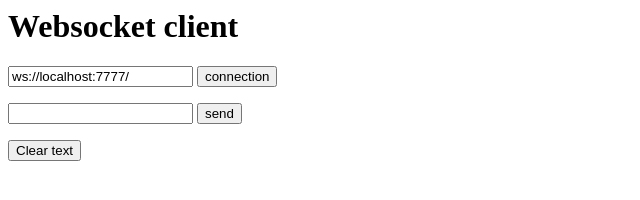
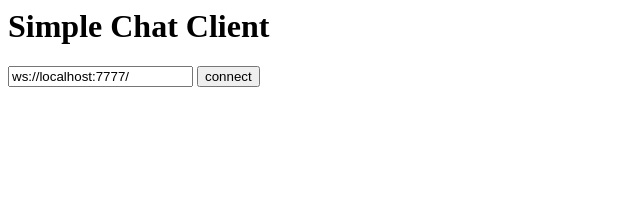
Before and after one commit to jeremyong/simple_chat_server_tutorial, a plain HTML site: page week-II/index.html in a window 1280 px wide. Shown: the whole page, without its empty margins (0-640 px from the left). Drawn offline with nearby package versions, Linux system fonts and the light colour scheme.

Commit message:
Add start script

```diff
--- a/week-II/chat_client.js
+++ b/week-II/chat_client.js
@@ -1,4 +1,9 @@
 var websocket;
+
+$(document).ready(function () {
+    $("#connected").hide();
+    $("#content").hide();
+});
 
 function connect()
 {
@@ -13,12 +18,16 @@ function connect()
 
 function disconnect() {
     websocket.close();
+    $("#connected").fadeOut();
+    $("#content").fadeOut();
 };
 
 function toggle_connection(){
     if(websocket && websocket.readyState == websocket.OPEN){
+        $("#connectbutton").html("connect");
         disconnect();
     } else {
+        $("#connectbutton").html("disconnect");
         connect();
     };
 };
--- a/week-II/index.html
+++ b/week-II/index.html
@@ -9,31 +9,26 @@
 
   <body>
     <div id="header">
-      <h1>Websocket client</h1>
+      <h1>Simple Chat Client</h1>
       <div id="status"></div>
     </div>
 
 
     <div id="navigation">
 
-      <p id="connecting">
-        <input type='text' id="server"
-               value="ws://localhost:7777/"></input>
-        <button type="button"
-                onclick="toggle_connection()">connection</button>
+      <p>
+        <input type='text' id="server" value="ws://localhost:7777/"></input>
+        <button id="connectbutton" type="button" onclick="toggle_connection()">connect</button>
       </p>
       <div id="connected">
         <p>
-          <input type='text' id="send_txt"
-                 value=></input>
-          <button type="button"
-                  onclick="sendTxt();">send</button>
+          <input type='text' id="send_txt" value=></input>
+          <button type="button" onclick="sendTxt()">send</button>
         </p>
       </div>
 
       <div id="content">
-        <button id="clear" onclick="clearScreen()"
-                >Clear text</button>
+        <button id="clear" onclick="clearScreen()">Clear text</button>
         <div id="output"></div>
       </div>
 
```
Also changed, not shown: 2 other files.
